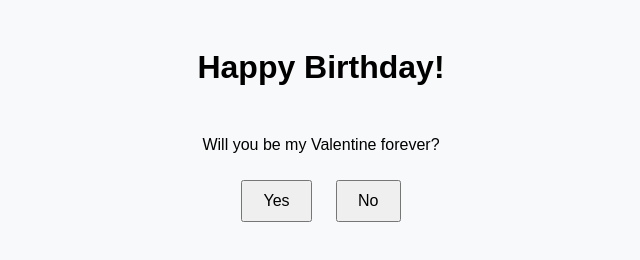
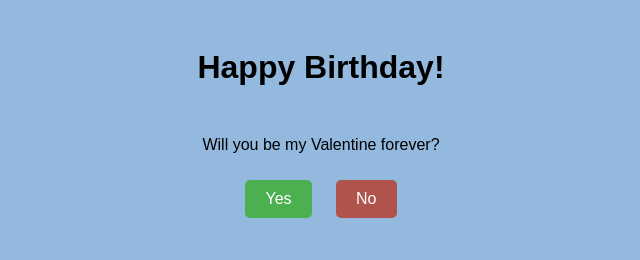
Before and after one commit to A5MangoZ/Happy-Birthday, a plain HTML site: page index.html in a window 1280 px wide. Shown: the whole page, without its empty margins (319-959 px from the left). Drawn offline with Linux system fonts and the light colour scheme.

Commit message:
Update index.html

```diff
--- a/index.html
+++ b/index.html
@@ -7,7 +7,7 @@
     <style>
         body {
             font-family: Arial, sans-serif;
-            background-color: #f8f9fa;
+            background-color: #94b9df;
             text-align: center;
             padding: 20px;
         }
@@ -18,11 +18,20 @@
             margin: 10px;
             padding: 10px 20px;
             font-size: 16px;
+            border: none;
+            border-radius: 5px;
+            background-color: #f8f9fa;
+            color: #333;
             cursor: pointer;
+        }
+        .btn-yes {
+            background-color: #4CAF50;
+            color: white;
         }
         .btn-no {
             position: relative;
-        }
+            background-color: #af534c;
+            color: white;
     </style>
 </head>
 <body>
@@ -39,8 +48,8 @@
         function runAway() {
             const btnNo = document.querySelector('.btn-no');
             btnNo.style.position = 'absolute';
-            btnNo.style.top = `${Math.random() * window.innerHeight}px`;
-            btnNo.style.left = `${Math.random() * window.innerWidth}px`;
+            btnNo.style.top = `${Math.random() * window.innerHeight * 0.6}px`;
+            btnNo.style.left = `${Math.random() * window.innerWidth * 0.6}px`;
         }
     </script>
 </body>
```
